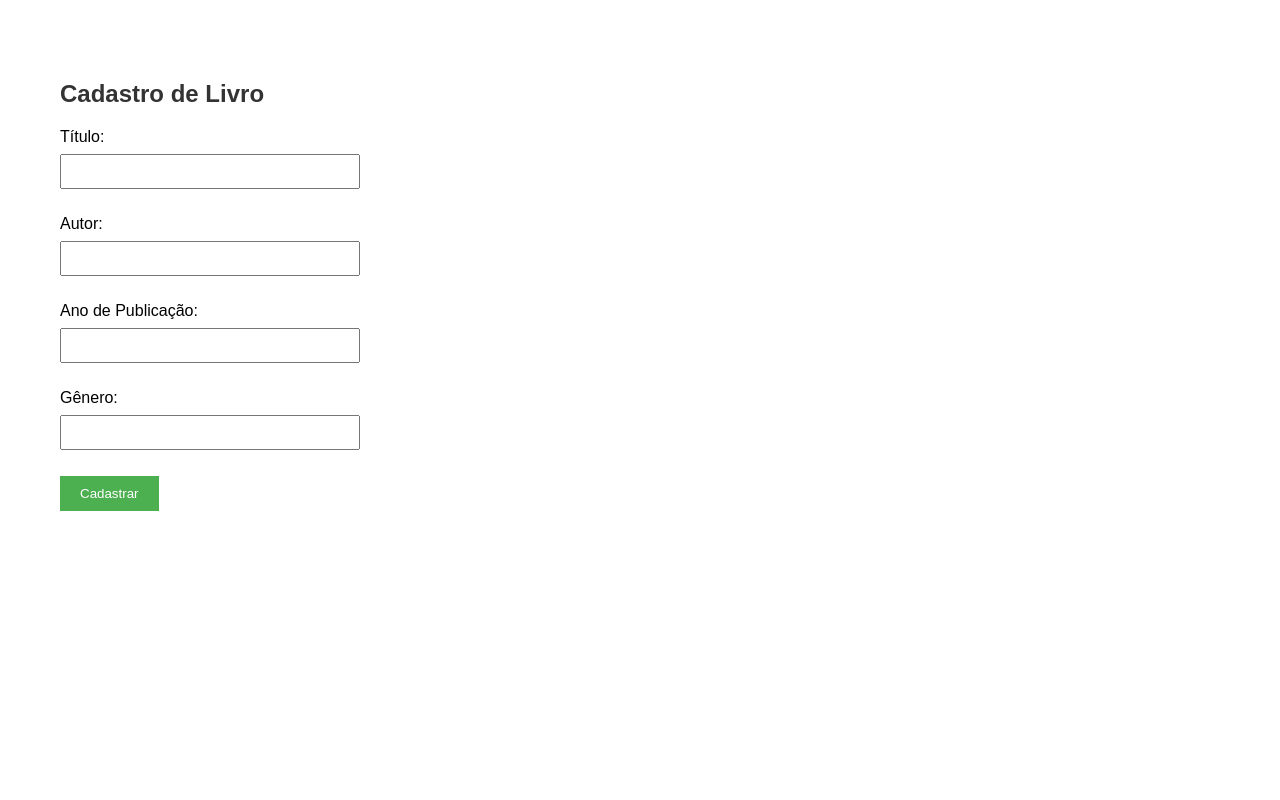
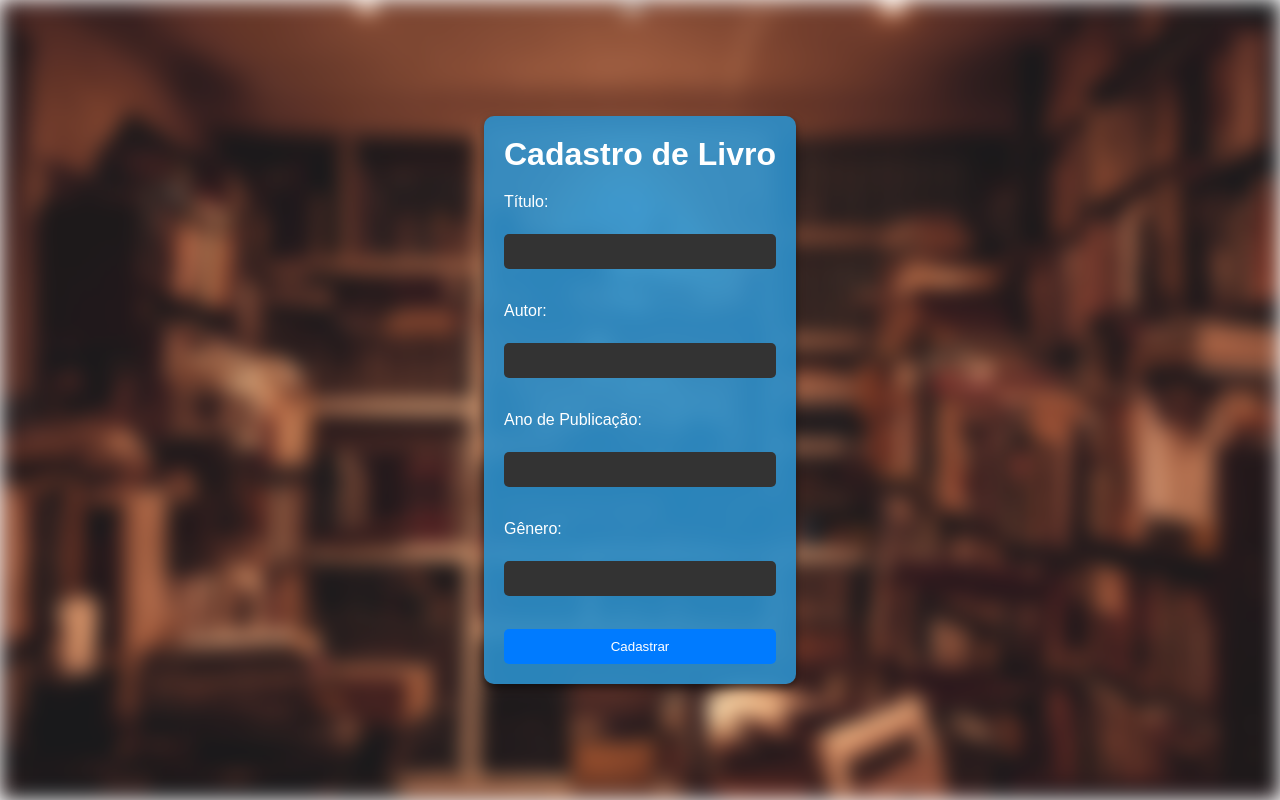
Before and after one commit to andreferreiraext123/SUGL---Sistema-Universal-de-Empr-stimo-de-Livros, a Flask app: page / in a window 1280 px wide. Run offline with Flask 2, Linux system fonts and the light colour scheme.

Commit message:
Changing new style for page Cadastro do livro

```diff
--- a/app/static/style.css
+++ b/app/static/style.css
@@ -1,32 +1,89 @@
-body {
-    font-family: Arial, sans-serif;
-    margin: 40px;
-    padding: 20px;
-}
-
-h2 {
-    color: #333;
-}
-
-form {
-    width: 300px;
-}
-
-input[type="text"], input[type="number"] {
-    width: 100%;
-    padding: 8px;
-    margin: 8px 0;
+/* Reseta estilos padrões */
+* {
+    margin: 0;
+    padding: 0;
     box-sizing: border-box;
 }
 
+body {
+    font-family: Arial, sans-serif;
+    height: 100vh;
+    background: #ffffff4e; /* Fallback no caso da imagem não carregar */
+    display: flex;
+    justify-content: center;
+    align-items: center;
+}
+
+body::before {
+    content: "";
+    position: absolute;
+    top: 0;
+    left: 0;
+    width: 100%;
+    height: 100%;
+    background-image: url('static/images/fundo.jpg');
+    background-size: cover;
+    background-repeat: no-repeat;
+    background-position: center;
+    filter: blur(10px); /* Aplica o desfoque de 10px apenas na imagem de fundo */
+    z-index: -1; /* Coloca a imagem atrás do conteúdo da página */
+}
+
+.container {
+    max-width: 600px;
+    padding: 20px;
+    background-color: rgba(44, 144, 203, 0.9); /* Fundo semi-transparente mais visível */
+    border-radius: 10px;
+    box-shadow: 0 4px 8px rgba(0, 0, 0, 0.5); /* Sombra mais escura */
+    z-index: 1; /* Para garantir que esteja acima do fundo */
+}
+
+h1 {
+    text-align: center;
+    margin-bottom: 20px;
+    color: #fff; /* Cor branca no título */
+}
+
+label {
+    display: block;
+    margin-bottom: 5px;
+    color: #fff; /* Cor branca para os rótulos */
+}
+
+input[type="text"],
+input[type="number"] {
+    width: 100%;
+    padding: 10px;
+    margin-bottom: 15px;
+    border: none;
+    border-radius: 5px;
+    background-color: #333;
+    color: #fff; /* Campo de texto com cor branca */
+}
+
 input[type="submit"] {
-    background-color: #4CAF50;
-    color: white;
-    padding: 10px 20px;
+    width: 100%;
+    padding: 10px;
     border: none;
+    border-radius: 5px;
+    background-color: #007BFF;
+    color: #ffffff;
     cursor: pointer;
+    transition: background-color 0.3s ease; /* Animação suave ao passar o mouse */
 }
 
 input[type="submit"]:hover {
-    background-color: #45a049;
+    background-color: #0056b3; /* Cor ao passar o mouse */
 }
+
+/* Responsividade */
+@media (max-width: 768px) {
+    .container {
+        margin: 20px;
+        padding: 15px;
+    }
+
+    h1 {
+        font-size: 1.5em;
+    }
+}
--- a/app/templates/form.html
+++ b/app/templates/form.html
@@ -4,10 +4,13 @@
     <meta charset="UTF-8">
     <meta name="viewport" content="width=device-width, initial-scale=1.0">
     <title>Cadastro de Livro</title>
+    <!-- Importa o arquivo CSS de forma correta com Flask -->
     <link rel="stylesheet" href="{{ url_for('static', filename='style.css') }}">
 </head>
 <body>
-    <h2>Cadastro de Livro</h2>
+    <div class="container">
+        <h1>Cadastro de Livro</h1>
+        <!-- Formulário de cadastro -->
         <form action="/submit" method="POST">
             <label for="titulo">Título:</label><br>
             <input type="text" id="titulo" name="titulo" required><br><br>
@@ -23,5 +26,6 @@
 
             <input type="submit" value="Cadastrar">
         </form>
+    </div>
 </body>
 </html>
```
Also changed, not shown: app/static/images/fundo.jpg (added), app/static/static/images/fundo.jpg (added). Lines whose indentation alone changed are shown as unchanged.
